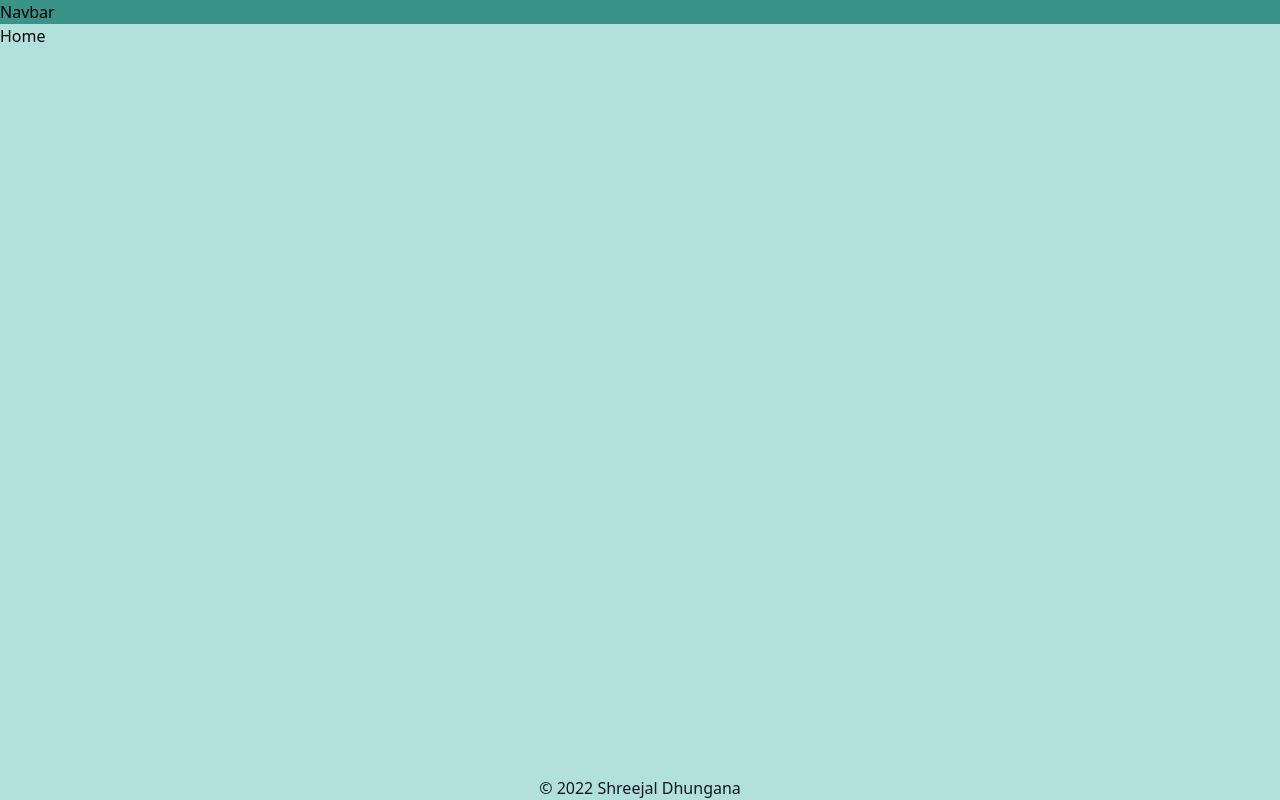
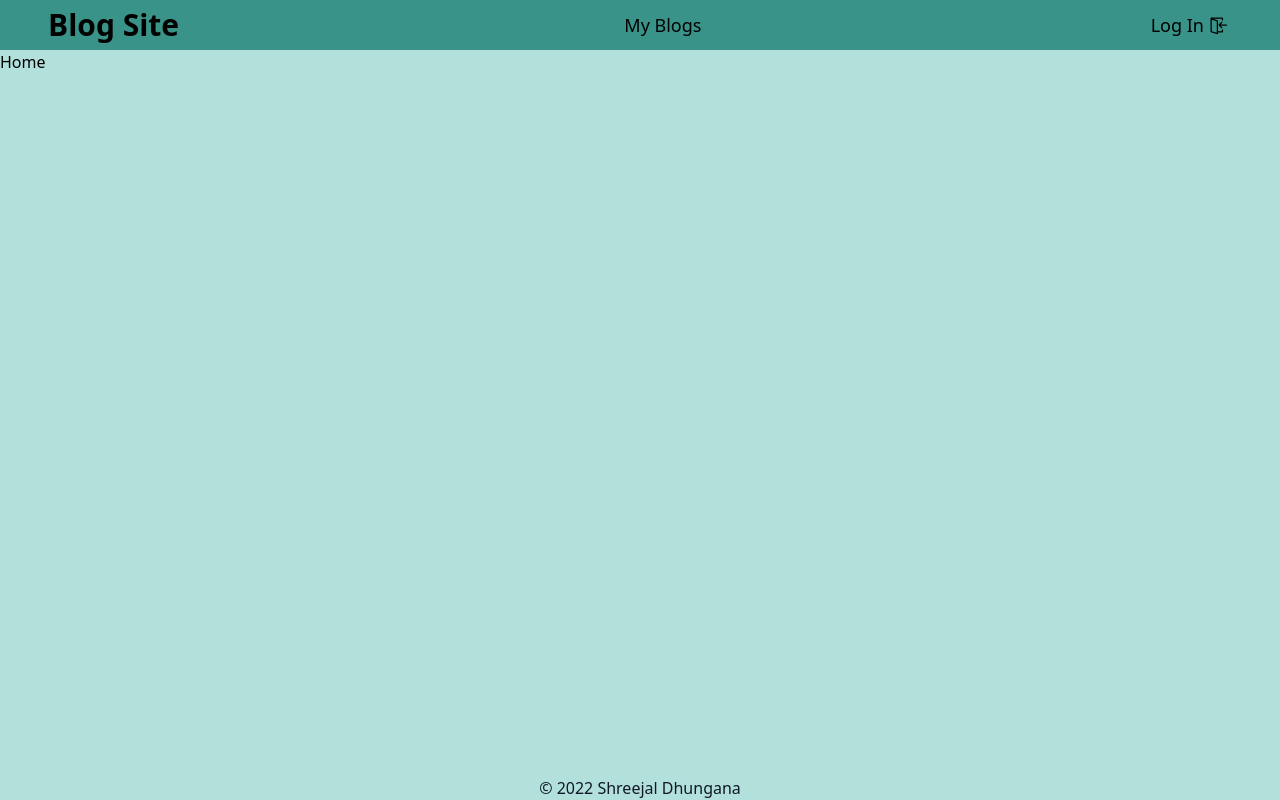
Before and after one commit to dshreejal/React-BlogSite, a React (Vite) app: page / in a window 1280 px wide. Built offline with nearby package versions, Linux system fonts and the light colour scheme.

Commit message:
update navbar

```diff
--- a/src/components/Navbar.jsx
+++ b/src/components/Navbar.jsx
@@ -1,8 +1,28 @@
 import React from 'react'
-
+import { NavLink } from 'react-router-dom'
+import { VscSignIn, VscSignOut } from 'react-icons/vsc'
 const Navbar = () => {
     return (
-        <div className='bg-[#399388]'>Navbar</div>
+        <div className='bg-[#399388] flex items-center justify-between px-4 md:px-12 h-[50px]'>
+            <div>
+                <NavLink to='/'>
+                    <div className='font-bold text-3xl'>Blog Site</div>
+                </NavLink>
+            </div>
+            {/* !!!!!!!!!!!!!! TODO: only render myblog option for logged in user */}
+            <div>
+                <NavLink to='/myblogs' className="px-2">
+                    <div className='font-medium text-lg'>My Blogs</div>
+                </NavLink>
+            </div>
+            <div>
+                {/* !!!!!!!!!!!!!! TODO: Redner LogIn for new users and Signout for logged in users */}
+                <NavLink to='' className='flex items-center justify-center gap-1 px-1 font-medium text-lg'>
+                    <div>Log In</div>
+                    <VscSignIn size={20} />
+                </NavLink>
+            </div>
+        </div>
     )
 }
 
```
